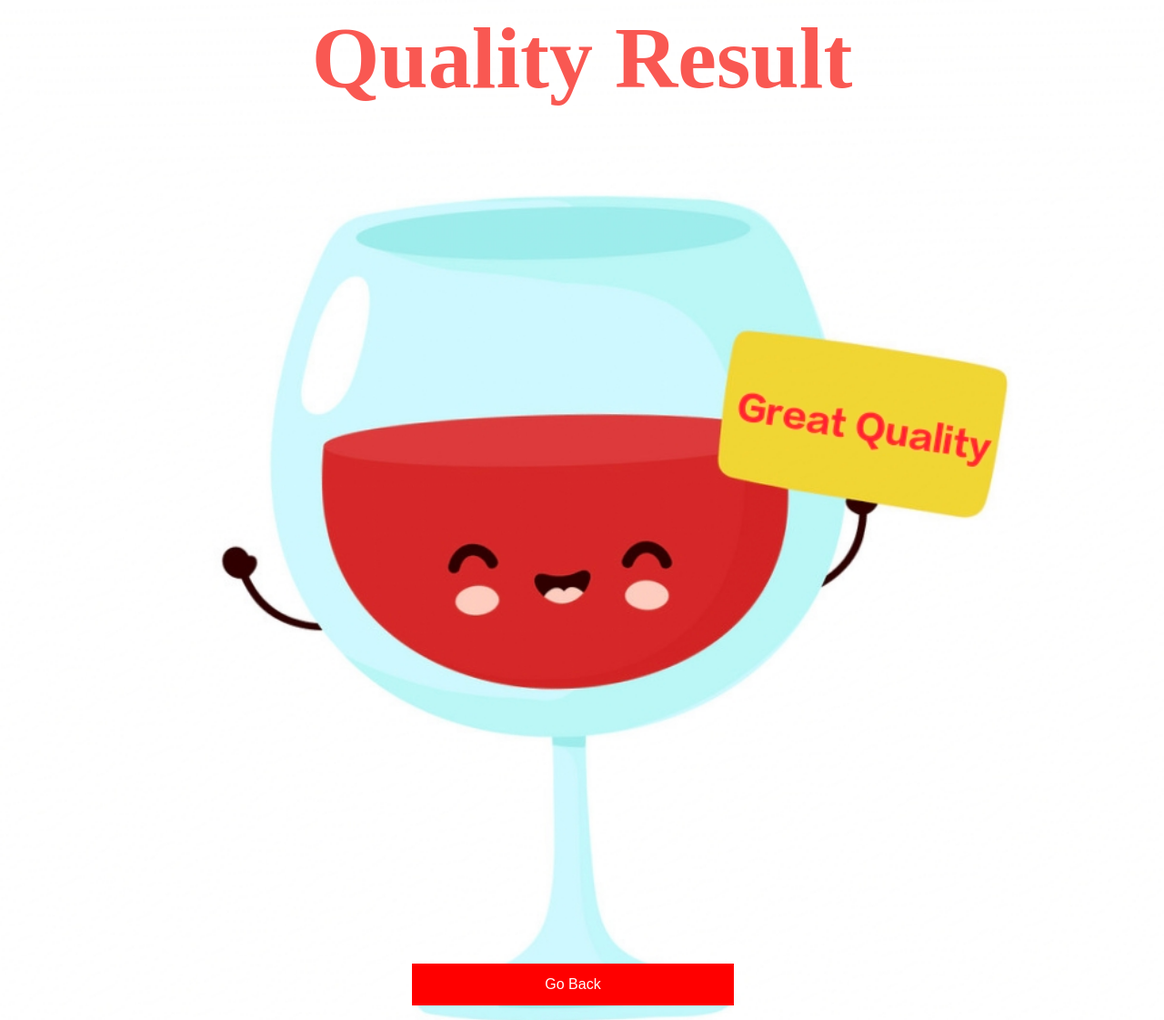
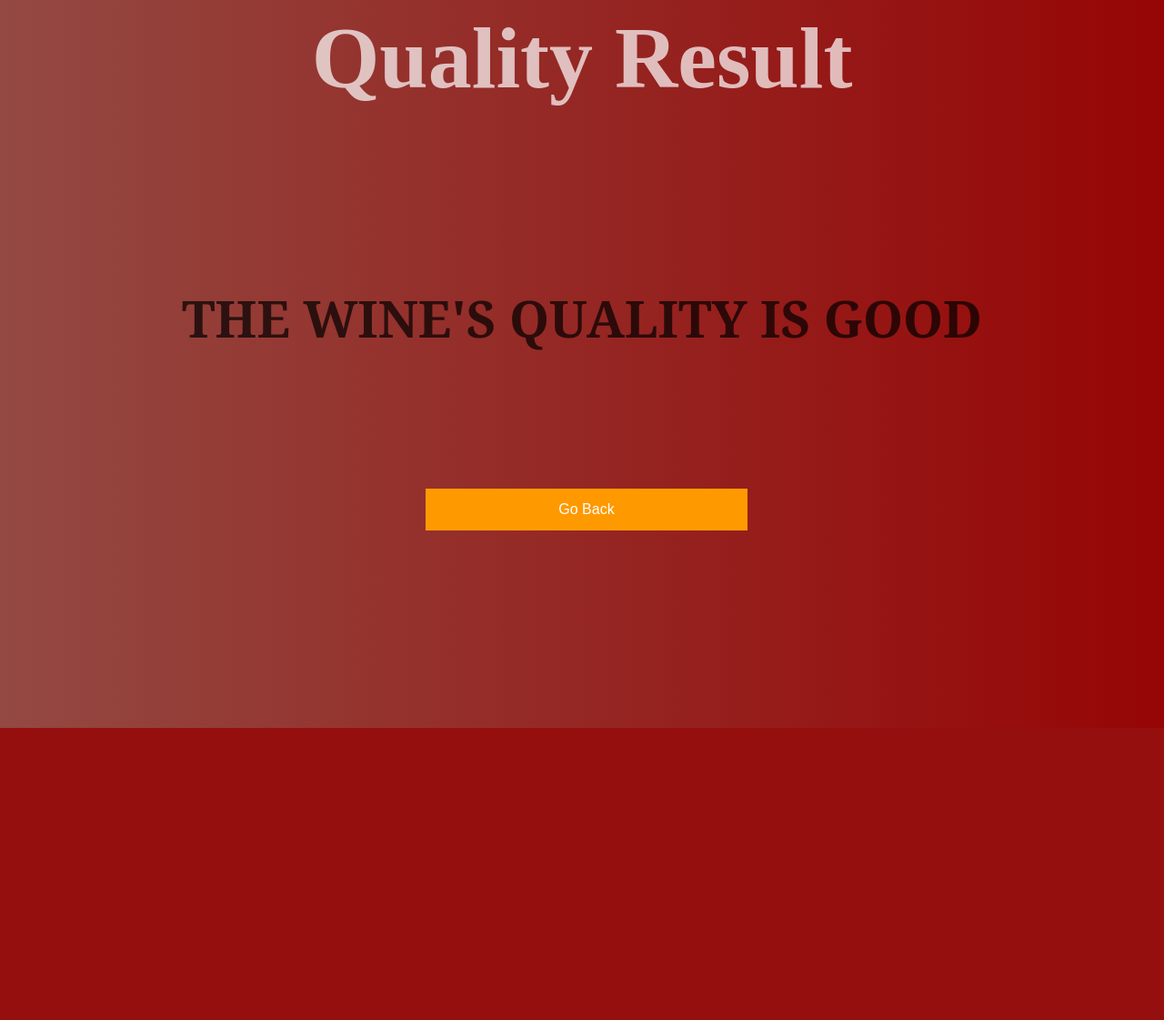
Before and after one commit to shrishtikapoor01/Quality_Check_Project, a Flask app: template templates/good.html in a window 1280 px wide. Shown: the whole page at 91% size. After the commit the page ends 800 px from the top, so only its background shows below. Run offline with Flask 2, Linux system fonts and the light colour scheme; the template is opened without the code that fills it, so the values that code supplies are empty.

Commit message:
Update good.html

```diff
--- a/templates/good.html
+++ b/templates/good.html
@@ -1,18 +1,18 @@
 <html>
   <style>
     body{
-      background-image: url('good.jpg');
+      background-image: linear-gradient(to right,rgba(133, 48, 40, 0.877), rgb(150, 5, 5));
       background-repeat: no-repeat;
           background-size: cover;
     }
 
       .block {
         display: block;
-        margin-top: 940px;
         width: 28%;
-        margin-left: 445px;
+        margin-top: 150px;
+        margin-left: 460px;
         border: none;
-        background-color:rgb(255, 0, 0);
+        background-color:rgb(255, 153, 0);
         color: white;
         padding: 14px 28px;
         font-size: 16px;
@@ -21,11 +21,12 @@
       }
 
       .block:hover {
-        background-color: rgb(15, 15, 15);
-        color: rgb(253, 249, 249);
+        background-color: rgb(20, 19, 19);
+        color: rgb(247, 242, 242);
       }
       span{
         font-family: 'Courier New', Courier, monospace;
+        font-weight: bolder;
         font-style: oblique;
         font-size: 200%;
         color: rgb(12, 46, 201);
@@ -33,9 +34,11 @@
   </style>
 
   <body>
-    <h1 style="font-size: 600%; font-family:'Times New Roman', Times, serif ; text-align: center;color:rgba(247, 18, 10, 0.705);" >Quality Result</h1>
+    <h1 style="font-size: 600%; font-family:'Times New Roman', Times, serif ;text-align: center;color:rgba(255, 255, 255, 0.705)" >Quality Result</h1>
+    <br><br><br><br><center><h3 style="font-size: 350%; font-family: Georgia, 'Times New Roman', Times, serif;font-weight: bolder; text-align: center;color:rgba(0, 0, 0, 0.705);" >THE WINE'S QUALITY IS GOOD</h3></center>
     <form action="/">
       <input type="submit" value="Go Back" class="block">
+
     </form>
   </body>
 </html>
```
